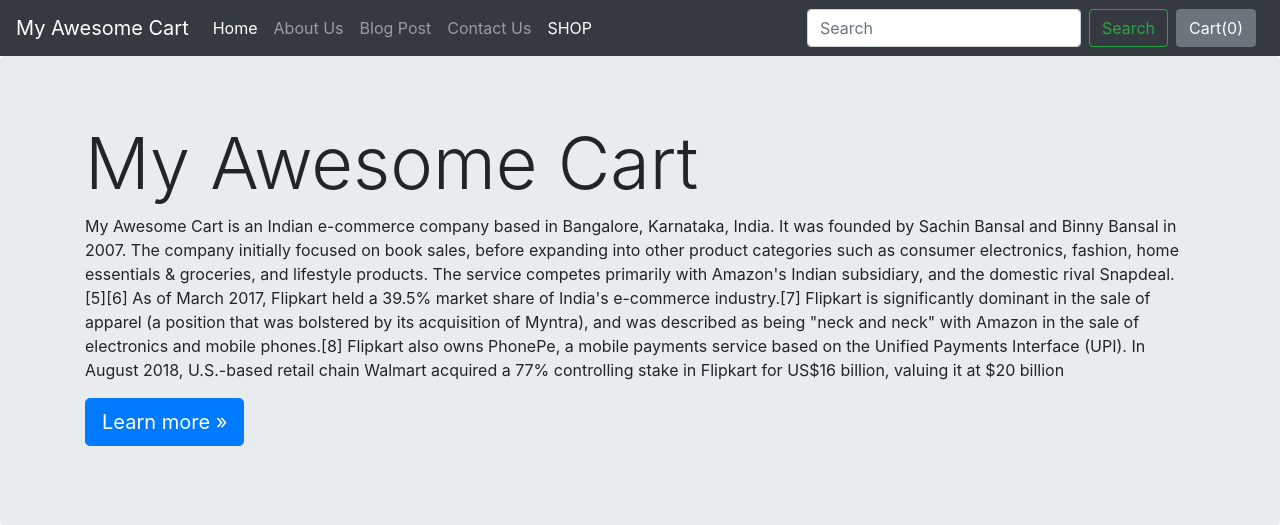
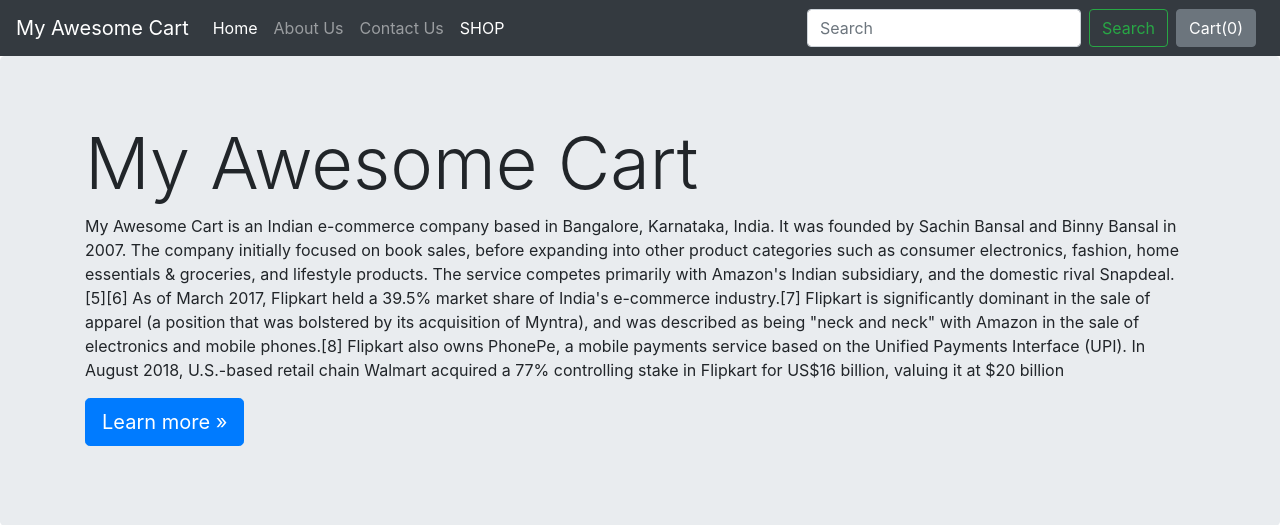
Before and after one commit to Pawan243/Django-E-Commerce, a Django app: page /blog/about/ in a window 1280 px wide. Shown: the top 525 px of the page. Run offline with Django 3.2, Linux system fonts and the light colour scheme; some libraries are stand-ins or nearby versions.

Commit message:
modified

```diff
--- a/mac/blog/templates/blog/basic.html
+++ b/mac/blog/templates/blog/basic.html
@@ -38,9 +38,6 @@
         </li>
         <li class="nav-item">
           <a class="nav-link" href="/blog/about">About Us</a>
-        </li>
-        <li class="nav-item">
-          <a class="nav-link" href="/blog/blogpost/">Blog Post</a>
         </li>
         <li class="nav-item">
           <a class="nav-link" href="/blog/contact">Contact Us</a>
```
